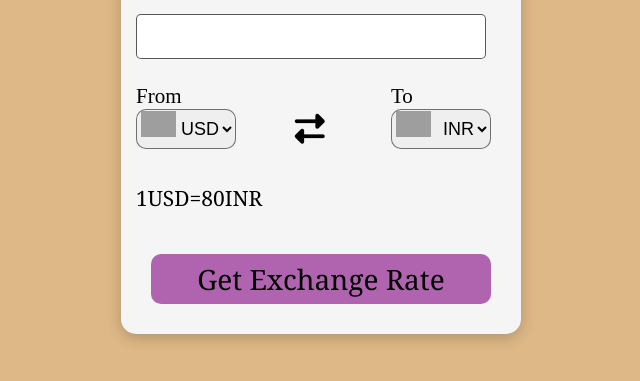
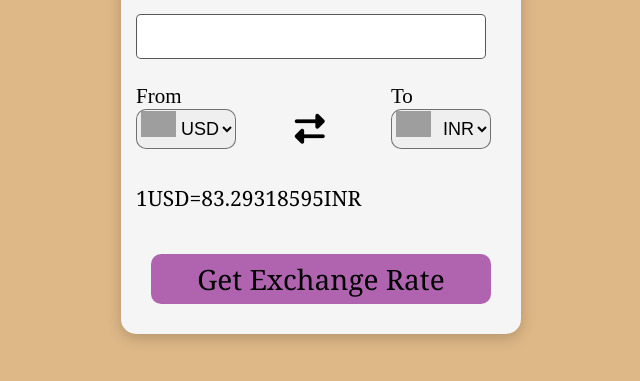
Before and after one commit to Sakshibansal027/Currency-Converter, a plain HTML site: page index.html in a window 1280 px wide. Shown: the part 281-662 px from the top of the page, without its empty margins (319-959 px from the left). Drawn offline with Linux system fonts and the light colour scheme; grey boxes are pictures that could not be loaded.

Commit message:
index.html

```diff
--- a/index.html
+++ b/index.html
@@ -53,7 +53,7 @@
             </select>
           </div>
         </div>
-        <div class="text">1USD=80INR</div>
+        <div class="text">1USD=83.29318595INR</div>
         <div class="button">
           <button class="btn">Get Exchange Rate</button>
         </div>
```
